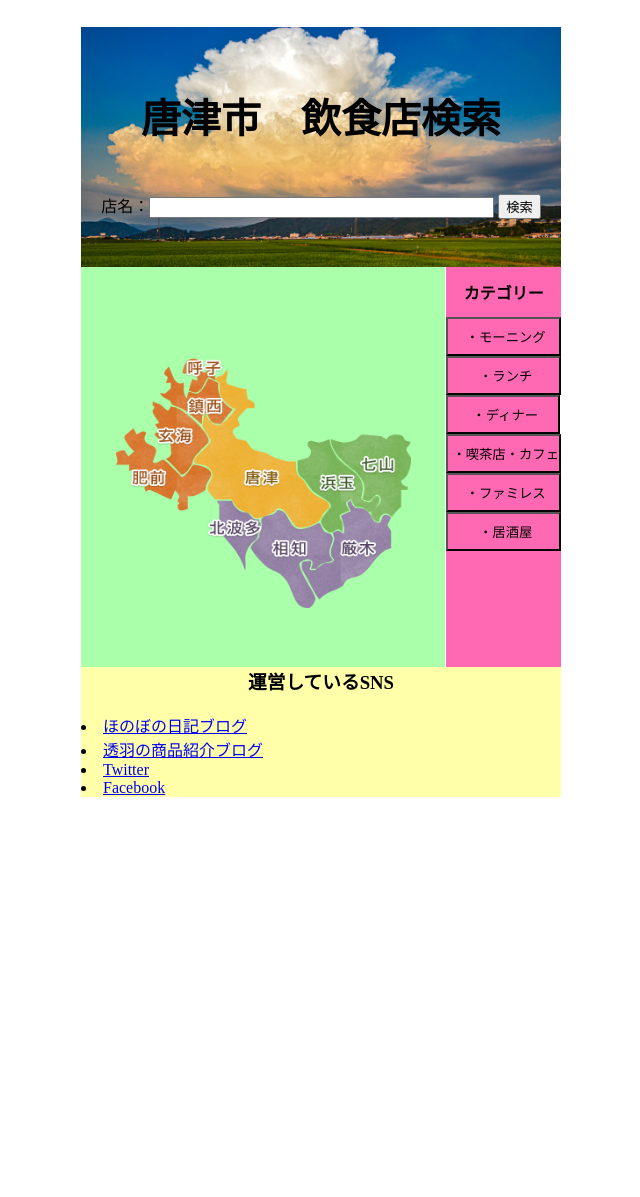
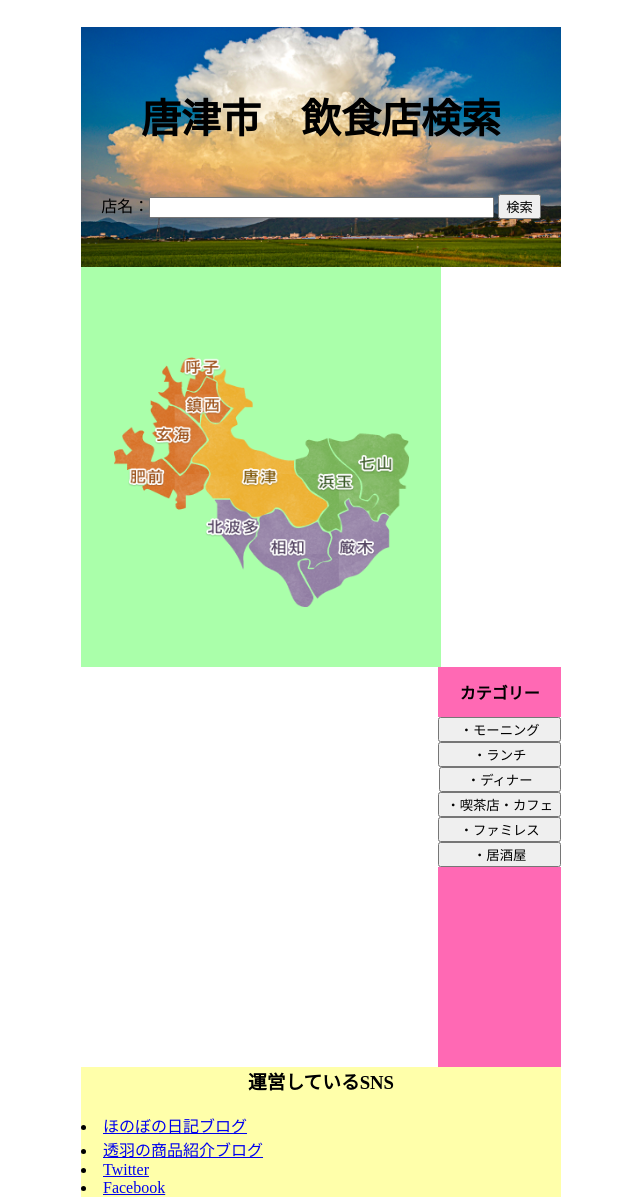
Before and after one commit to touwa0820/Django-Book, a Django app: page / in a window 1280 px wide. Shown: the whole page, without its empty margins (319-959 px from the left). Before the commit the page ends 797 px from the top, so only its background shows below. Run offline with Django 3.2, Linux system fonts and the light colour scheme.

Commit message:
homepage

```diff
--- a/private_diary/diary/templates/index.html
+++ b/private_diary/diary/templates/index.html
@@ -1,3 +1,4 @@
+{% load static %}
 <!DOCTYPE html>
 <html lang="ja">
     <head>
@@ -5,7 +6,7 @@
         <title>
             唐津飲食店検索ページ
         </title>
-        <link rel="stylesheet" href="stylesheet.css">
+        <link rel="stylesheet" type="text/css" href="{% static 'css/stylesheet.css' %}">
     </head>
     <body>
         <header>
@@ -14,7 +15,7 @@
                     <h1 class="title_1">
                         唐津市　飲食店検索
                     </h1>
-                    <form action="index2.html" method="get">
+                    <form action="{% url 'diary:table' %}" method="get">
                         <p>
                             店名：<input type="text" name="namae" size="40" maxlength="20">
                             <input type="submit" value="検索">
@@ -34,31 +35,40 @@
                     <h2>
                         カテゴリー
                     </h2>
-                    <form action="index2.html" method="get">
                         <div class="boxBody">
-                            <ul>
+                            <form action="{% url 'diary:table' %}" method="get" name="モーニング">
                                 <button>
                                 ・モーニング
                                 </button>
+                            </form>
+                            <form action="{% url 'diary:table' %}" method="get" name="ランチ">
                                 <button>
                                 ・ランチ
                                 </button>
+                            </form>
+                            <form action="{% url 'diary:table' %}" method="get" name="ディナー">
                                 <button>
                                 ・ディナー
                                 </button>
+                            </form>
+                            <form action="{% url 'diary:table' %}" method="get" name="喫茶店・カフェ">
                                 <button>
                                 ・喫茶店・カフェ
                                 </button>
+                            </form>
+                            <form action="{% url 'diary:table' %}" method="get" name="ファミレス">
                                 <button>
                                 ・ファミレス
                                 </button>
+                            </form>
+                            <form action="{% url 'diary:table' %}" method="get" name="居酒屋">
                                 <button>
-                                ・居酒屋
+                                    ・居酒屋
                                 </button>
-                            </ul>
+                            </form>
                         </div>
 
-                    </form>
+
                 </div>
             </div>
         </side>
--- a/private_diary/diary/urls.py
+++ b/private_diary/diary/urls.py
@@ -6,5 +6,5 @@
 app_name = 'diary'
 urlpatterns = [
     path('',views.IndexView.as_view(),name = "index"),
-    path('',views.TableView.as_view(),name = "Table"),
+    path('table',views.TableView.as_view(),name = "table"),
 ]
--- a/private_diary/diary/views.py
+++ b/private_diary/diary/views.py
@@ -10,4 +10,5 @@
     template_name = "index2.html"
 
     def get(self,request,*args,**kwatgs):
+        print(request)
         return render(request,"index2.html")
--- a/private_diary/private_diary/settings.py
+++ b/private_diary/private_diary/settings.py
@@ -124,9 +124,7 @@
 # https://docs.djangoproject.com/en/2.2/howto/static-files/
 
 STATIC_URL = '/static/'
-
 STATICFILES_DIRS = (
-
     os.path.join(BASE_DIR,'static'),
 )
 
--- /dev/null
+++ b/private_diary/static/css/stylesheet.css
@@ -0,0 +1,79 @@
+body{
+  width: 480px;
+  margin: auto;
+}
+
+#header{
+  width: 480px;
+  height: 240px;
+}
+#header .image {
+  width: 480px;
+  height: 250px;
+  background-image: url(images/home.jpeg);
+  background-repeat: no-repeat;
+  background-size: contain;
+}
+#header .image .title_1{
+  font-size:40px;
+  color: #000000;
+  text-align: center;
+  padding-top: 60px;
+}
+#header p {
+  text-align: center;
+  margin-top: 10%;
+}
+
+#main{
+  width: 360px;
+  float: left;
+  height: 400px;
+  background: #afa;
+  text-align: center;
+}
+#main .image_center{
+  margin-top: 25%;
+}
+
+#side .box {
+  text-align: center;
+  float: right;
+  height: 400px;
+  background-color: #ff69b4;
+}
+
+#side .box h2 {
+	text-align: center;
+	color: #000;
+	font-size: 16px;
+}
+
+#side .box .boxBody {
+  text-align: center;
+	background: #fff;
+}
+
+#side .box .boxBody ul {
+  text-align: center;
+	margin: 0 0 16px 0;
+	padding: 0;
+}
+
+#side .box .boxBody ul button{
+  display: list-item;
+	padding: 8px 0 8px 4px;
+  list-style: none;
+  text-align: center;
+  background-color: #ff69b4;
+}
+
+#footer{
+  clear: both;
+  width: 480px;
+  background: #ffa;
+}
+
+#footer .mokuji {
+  text-align:center;
+}
```
Also changed, not shown: private_diary/diary/templates/index2.html (+17 -8 lines), private_diary/static/images/home.jpeg (added), private_diary/static/images/image.png (added), private_diary/static/images/tai.jpeg (added), 7 other files.
